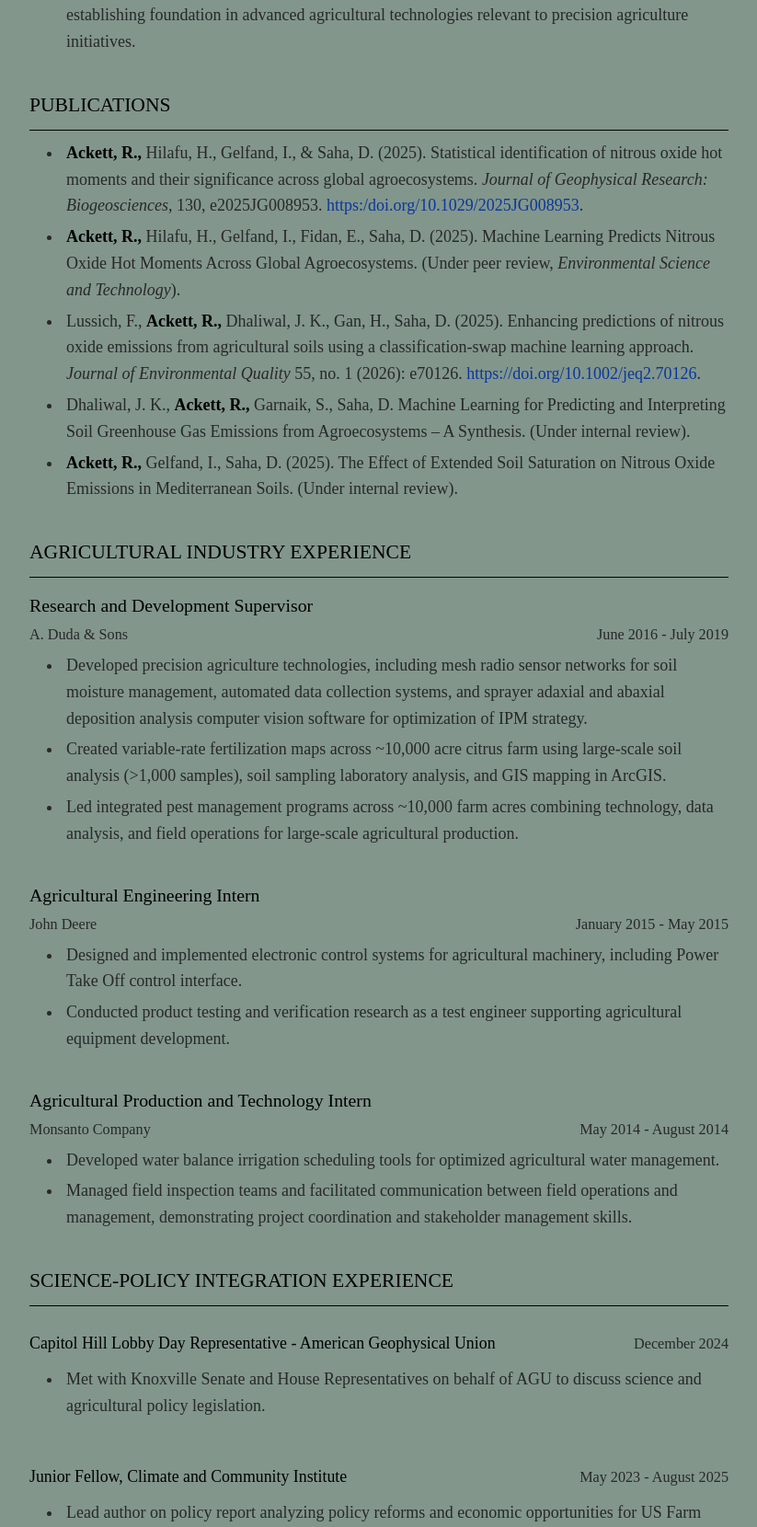
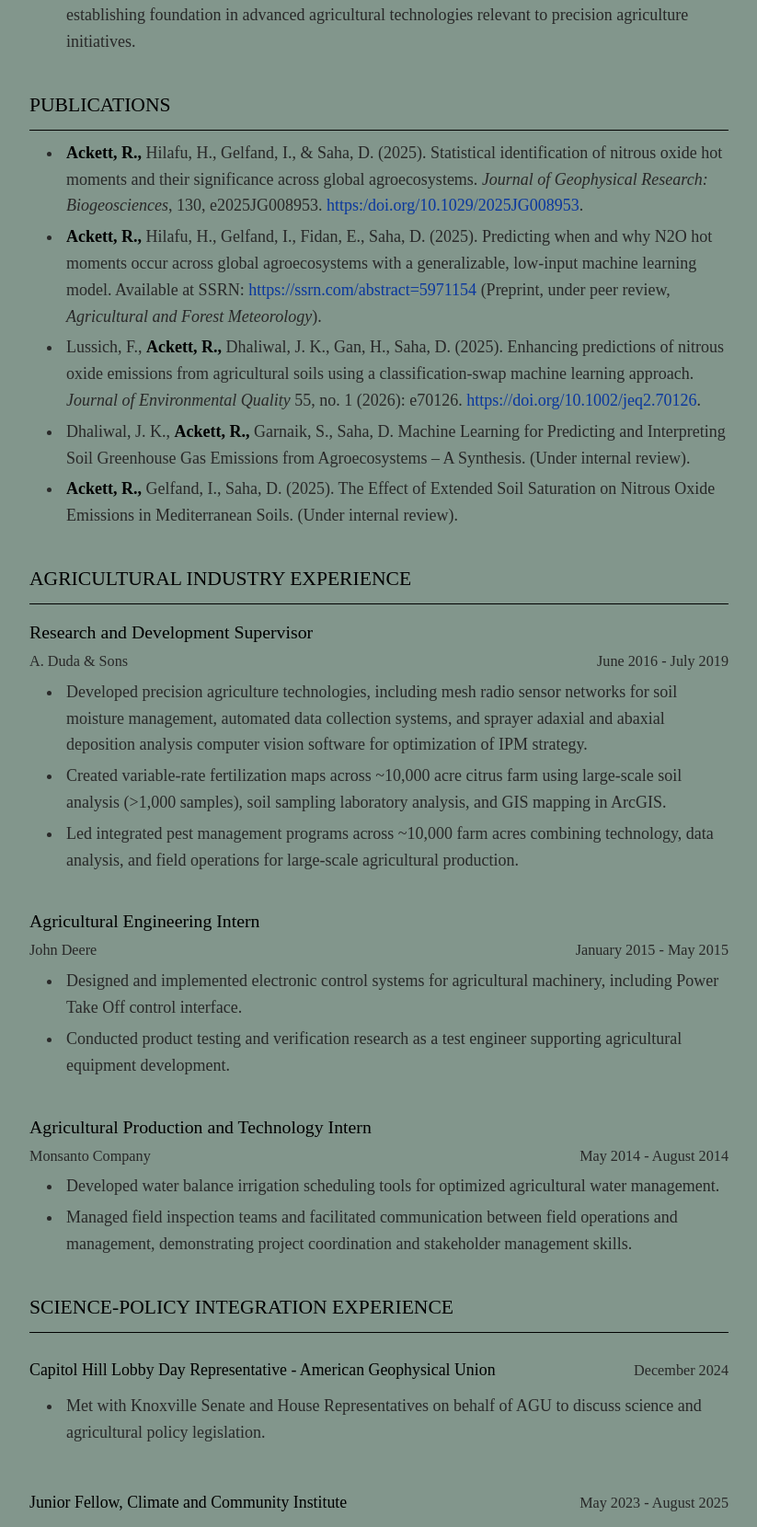
Before and after one commit to crushendo/ryans-blog, a Django app: page /resume.html in a window 1280 px wide. Shown: the part 1695-3355 px from the top of the page at 92% size, without its empty margins (228-1051 px from the left). Run offline with Django 3.2, Linux system fonts and the light colour scheme; parts of the project's set-up code (start-up, migrations or seed data) failed here and were passed over; some libraries are stand-ins or nearby versions; some web fonts are replaced.

Commit message:
Updated resume

```diff
--- a/blogapp/templates/resume.html
+++ b/blogapp/templates/resume.html
@@ -147,7 +147,7 @@ soil textures, analyzed gas samples via gas chromatography, performed soil physi
     <h2>Publications </h2>
     <ul>
         <li><b>Ackett, R.,</b> Hilafu, H., Gelfand, I., & Saha, D. (2025). Statistical identification of nitrous oxide hot moments and their significance across global agroecosystems. <em>Journal of Geophysical Research: Biogeosciences</em>, 130, e2025JG008953. <a href="https:/doi.org/10.1029/2025JG008953">https:/doi.org/10.1029/2025JG008953</a>.</li>
-        <li><b>Ackett, R.,</b> Hilafu, H., Gelfand, I., Fidan, E., Saha, D. (2025). Machine Learning Predicts Nitrous Oxide Hot Moments Across Global Agroecosystems. (Under peer review, <em>Environmental Science and Technology</em>). </li>
+        <li><b>Ackett, R.,</b> Hilafu, H., Gelfand, I., Fidan, E., Saha, D. (2025). Predicting when and why N2O hot moments occur across global agroecosystems with a generalizable, low-input machine learning model. Available at SSRN: <a href='https://ssrn.com/abstract=5971154'>https://ssrn.com/abstract=5971154</a> (Preprint, under peer review, <em>Agricultural and Forest Meteorology</em>). </li>
         <li>Lussich, F., <b>Ackett, R.,</b> Dhaliwal, J. K., Gan, H., Saha, D. (2025). Enhancing predictions of nitrous oxide emissions from agricultural soils using a classification-swap machine learning approach. <em>Journal of Environmental Quality</em> 55, no. 1 (2026): e70126. <a href="https://doi.org/10.1002/jeq2.70126">https://doi.org/10.1002/jeq2.70126</a>.</li>
         <li>Dhaliwal, J. K., <b>Ackett, R.,</b> Garnaik, S., Saha, D. Machine Learning for Predicting and Interpreting Soil Greenhouse Gas Emissions from Agroecosystems – A Synthesis. (Under internal review).</li>
         <li><b>Ackett, R.,</b> Gelfand, I., Saha, D. (2025). The Effect of Extended Soil Saturation on Nitrous Oxide Emissions in Mediterranean Soils. (Under internal review). </li>
@@ -234,7 +234,7 @@ soil textures, analyzed gas samples via gas chromatography, performed soil physi
         <li>"Water-saving irrigation Strategies for TifTuf Bermudagrass" – Extension seminar, North Carolina State University (October 2021)</li>
     </ul>
 
-    <h2>Science-Policy Integration Experience </h2>
+    <h2>Leadership and Stakeholder Engagement </h2>
 
 
 
```
